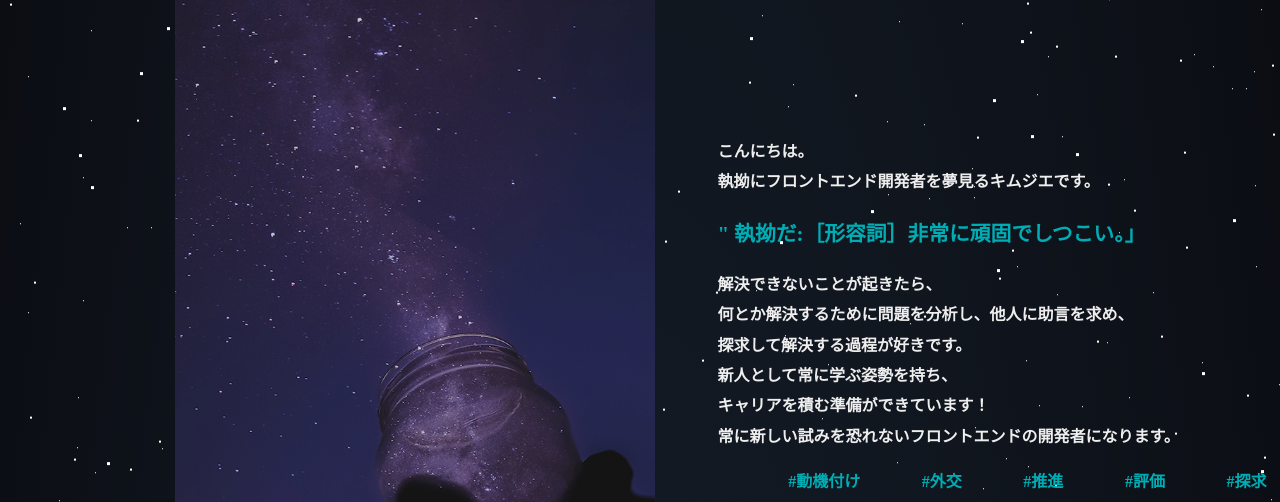
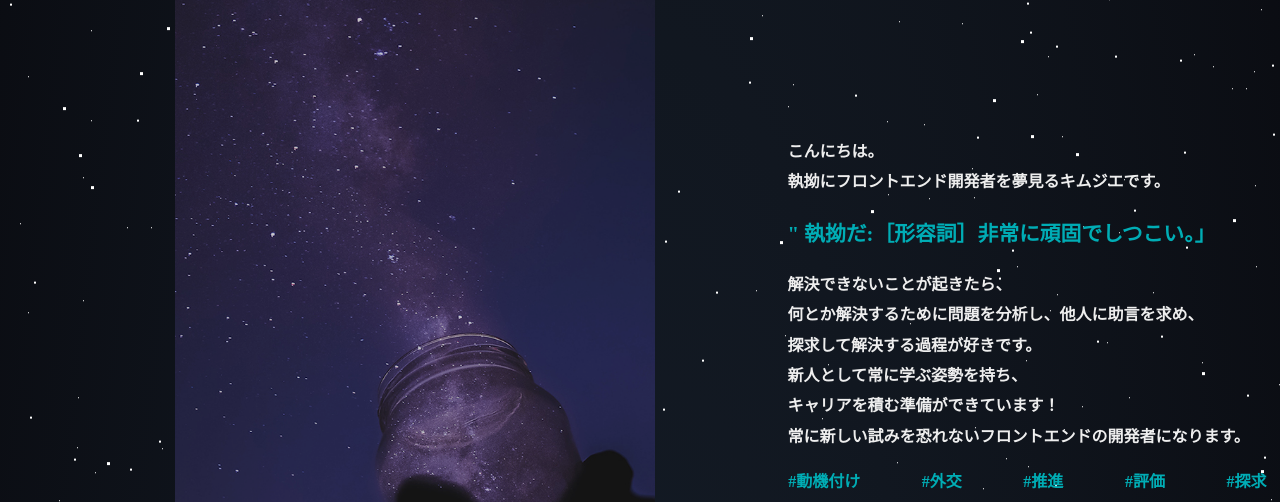
Before and after one commit to takoyakki0609/portfolioJP, a React (Create React App) app: page / in a window 1280 px wide. Shown: the part 960-1462 px from the top of the page. Built offline with nearby package versions, Linux system fonts and the light colour scheme; a web font is replaced by a local one.

Commit message:
about Textbox margin left 수정

```diff
--- a/src/pages/about/about.styled.js
+++ b/src/pages/about/about.styled.js
@@ -99,6 +99,7 @@ export const TextWrapper = styled.div`
 export const TitleWrapper = styled.div``;
 export const TextBox = styled.div`
   width: 80%;
+  margin-left: 70px;
   word-break: keep-all;
   line-height: 1.9rem;
   transition: 300ms ease;
```
